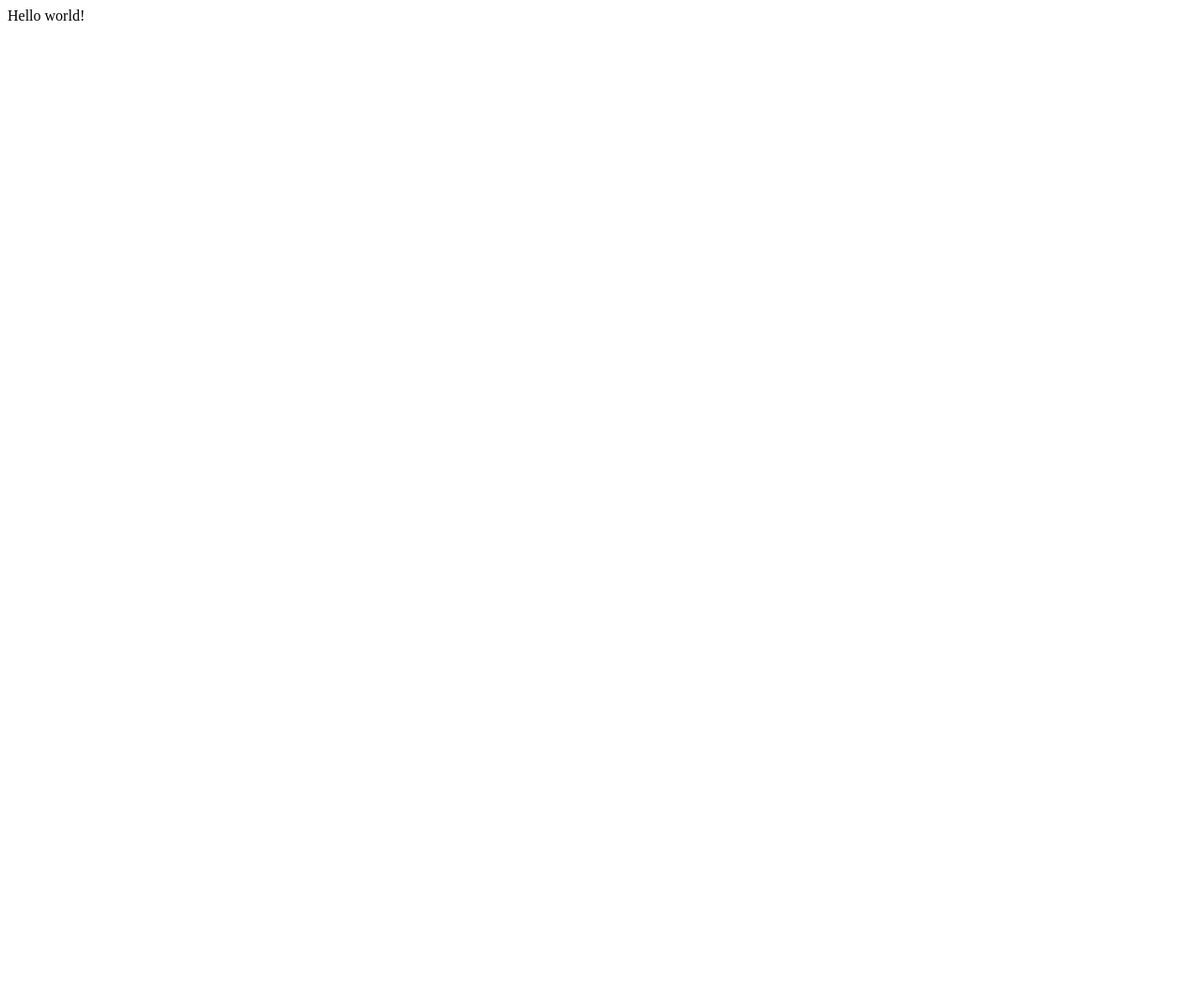
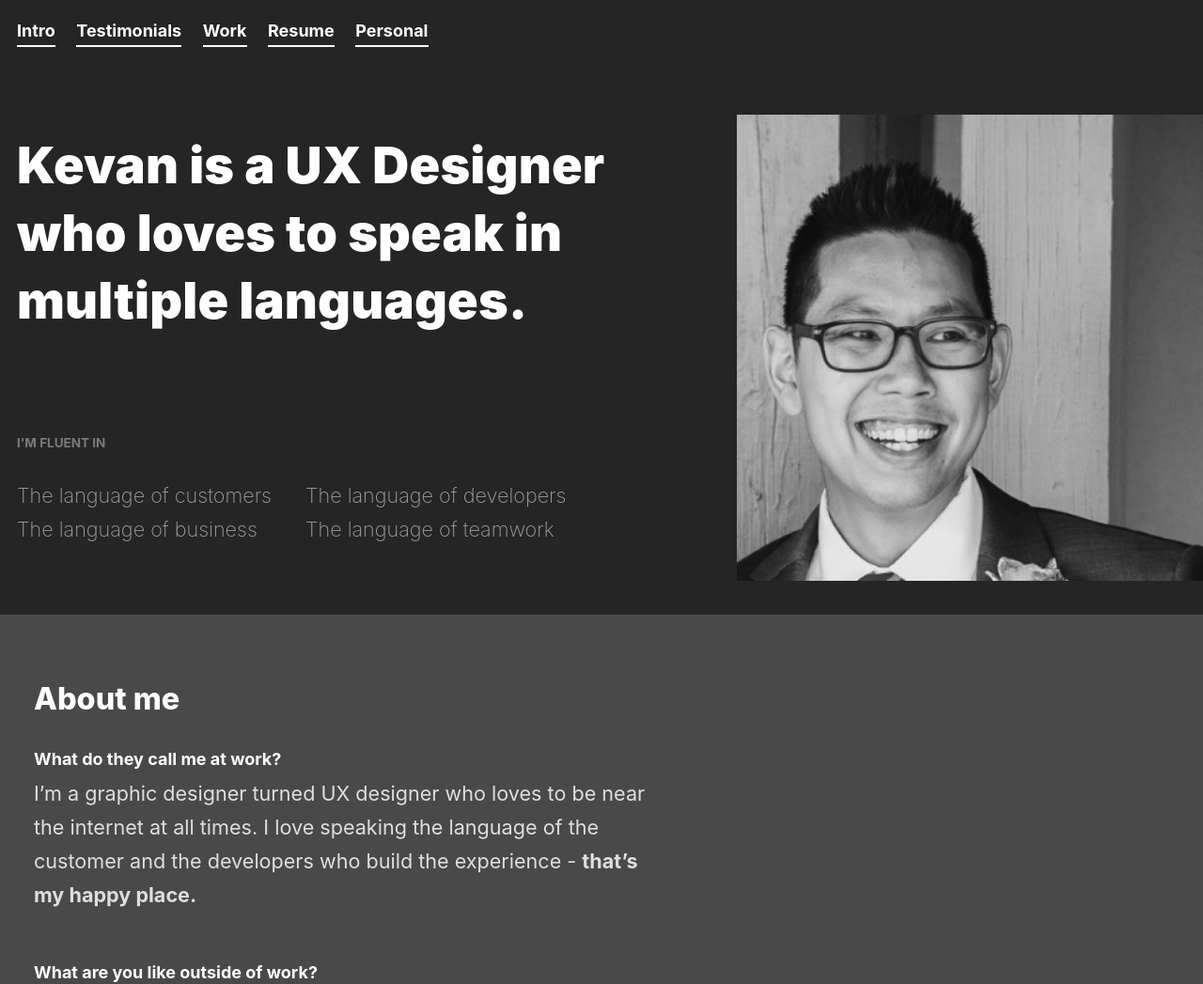
Before and after one commit to mrkevanlin/the-next-senior-product-designer-at-basecamp, a Gatsby site: page / in a window 1280 px wide. Shown: the top 1047 px of the page at 94% size. Before the commit the page ends 800 px from the top, so only its background shows below. Built offline with nearby package versions, Linux system fonts and the light colour scheme; Gatsby itself is replaced by a stand-in of ours.

Commit message:
initial commit

```diff
--- /dev/null
+++ b/gatsby-browser.js
@@ -0,0 +1 @@
+import "./src/styles/global.css"
--- a/gatsby-config.js
+++ b/gatsby-config.js
@@ -5,6 +5,12 @@
  */
 
 module.exports = {
-  /* Your site config here */
-  plugins: [],
+  plugins: [
+    {
+      resolve: `gatsby-plugin-typography`,
+      options: {
+        pathToConfigModule: `src/utils/typography`,
+      },
+    },
+  ],
 }
--- a/package.json
+++ b/package.json
@@ -15,8 +15,12 @@
   },
   "dependencies": {
     "gatsby": "^2.24.67",
+    "gatsby-plugin-anchor-links": "^1.1.1",
+    "gatsby-plugin-typography": "^2.5.13",
     "react": "^16.12.0",
-    "react-dom": "^16.12.0"
+    "react-dom": "^16.12.0",
+    "react-typography": "^0.16.19",
+    "typography": "^0.16.19"
   },
   "devDependencies": {
     "prettier": "2.1.2"
--- /dev/null
+++ b/src/components/Layout.js
@@ -0,0 +1,24 @@
+import React from "react"
+import { Link } from "gatsby"
+
+export default function Layout({children}) {
+   return (
+      <div>
+         <nav className="wrapper flex-container">
+            <Link to="/" >Intro</Link>
+            <Link to="/testimonials/">Testimonials</Link>
+            <Link to="/work/">Work</Link>
+            <Link to="/resume/">Resume</Link>
+            <Link to="/personal/">Personal</Link>
+         </nav>
+         {children}
+         <footer className="wrapper flex-container">
+         <Link to="/" >Intro</Link>
+            <Link to="/testimonials/">Testimonials</Link>
+            <Link to="/work/">Work</Link>
+            <Link to="/resume/">Resume</Link>
+            <Link to="/personal/">Personal</Link>
+         </footer>
+      </div>
+   )
+}
--- /dev/null
+++ b/src/components/home-filmstrip.js
@@ -0,0 +1,22 @@
+import React from "react"
+import Thumb1 from "../images/home-thumb-1.png"
+import Thumb2 from "../images/home-thumb-2.png"
+import Thumb3 from "../images/home-thumb-3.png"
+import Thumb4 from "../images/home-thumb-4.png"
+import Thumb5 from "../images/home-thumb-5.png"
+import Thumb6 from "../images/home-thumb-6.png"
+import Thumb7 from "../images/home-thumb-7.png"
+
+export default function Filmstrip(props) {
+   return (
+      <div class="filmstrip wrapper flex-container">
+         <img src={Thumb1} alt="Homemade pasta drying on rack" />
+         <img src={Thumb2} alt="My wife Holly and I" />
+         <img src={Thumb3} alt="Sourdough bread fresh from the oven" />
+         <img src={Thumb4} alt="Me with a piping bag full of ricotta cheese" />
+         <img src={Thumb5} alt="Pretty dinner plate" />
+         <img src={Thumb6} alt="Me with my boys" />
+         <img src={Thumb7} alt="Pizza that I made" />
+      </div>
+   )
+}
--- /dev/null
+++ b/src/components/promo.js
@@ -0,0 +1,9 @@
+import React from "react"
+
+export default function Promo(props) {
+   return (
+      <section className="section--promo flex-container wrapper">
+         <h1>{props.promoText}</h1>
+      </section>
+   )
+}
--- a/src/pages/index.js
+++ b/src/pages/index.js
@@ -1,5 +1,70 @@
 import React from "react"
+import Layout from "../components/Layout"
+import { Link } from "gatsby"
+import HomeFilmstrip from "../components/home-filmstrip"
+import Promo from "../components/promo"
 
 export default function Home() {
-  return <div>Hello world!</div>
+  return (
+    <Layout>
+      <section className="section--hero wrapper flex-container">
+        <h1>Kevan is a UX Designer who loves to speak in multiple languages.</h1>
+        <div class="hero--details">
+          <h4>I'm fluent in</h4>
+          <section className="section--hero-list wrapper flex-container">
+            <ul>
+              <li>The language of customers</li>
+              <li>The language of business</li>
+            </ul>
+            <ul>
+              <li>The language of developers</li>
+              <li>The language of teamwork</li>
+            </ul>
+          </section>
+        </div>
+        {/* <div className="toc">
+          <p class="descriptor">Jump ahead</p>
+        </div> */}
+      </section>
+
+
+      <section className="grey-background">
+        <section className="section--about-me wrapper">
+          <h2>About me</h2>
+          <h3>What do they call me at work?</h3>
+          <p>I’m a graphic designer turned UX designer who loves to be near the internet at all times. I love speaking the language of the customer and the developers who build the experience - <strong>that’s my happy place.</strong></p>
+
+          <h3>What are you like outside of work?</h3>
+          <p>I am (hopefully) a loving husband to Holly, a fun father to Malakai and Eleos, and a doggy dad to Mr. Beau the English Setter. When I’m not needed to fulfill my familial duties, I am in the kitchen trying out different recipes. My latest endeavour has been baking my own sourdough (I started before this pandemic, I swear). Next up, pavlova. <Link to="/personal/">Learn more about me</Link>.</p>
+
+          <HomeFilmstrip />
+
+          <h3>Who do you work for?</h3>
+          <p>Currently I work for Atlassian. I have been on the same team for 3 years 11 months working on the Atlassian Community (there’s a lot of sweat equity invested there). I was brought on to build out the community and was part of the team that shipped it. Fast forward a few years, and I’ve shipped some neat features, developed an experimentation culture, and create some epic year-end recap videos.</p>
+
+          <p>Atlassian is a great place work. The level of autonomy is amazing. The people that work for Atlassian are smart and talented. My team is an amazing bunch of people that I love to surround myself with. But, as I drift away from getting into the codebase, and move away from customers, and am now in the orbit of what we should work on instead of doing the things we should. I want to go back to my happy place.</p>
+
+          <Link to="work/">See the work</Link>
+
+        </section>
+      </section>
+
+      <Promo promoText="I think Basecamp is my next happy place."></Promo>
+
+      <section className="grey-background">
+        <section className="section--about-basecamp wrapper">
+          <h2>Thought about Basecamp</h2>
+          <h3>Why are you so refreshingly unique?</h3>
+          <p>Especially in this day in age, where design systems are blending together, and features are released to be copied by their competitors (kanban boards anyone?). It’s crucial to stand apart from the rest, but not because of a unique feature but a different point of view of the whole thing. Better to be opinionated and piss some people off, than trying to be all for all people and diluted in the process. I want to be part of a culture that promotes this kind of boldness (and the right way to work).</p>
+
+          <h3>Have you considered diversity of thinking?</h3>
+          <p>The world is not made up of one homogenous brain type that acts and feels in one way. I am a holistic thinker. I think concentrically and not linear, by default. I am a collectivist person not an individualistic person. As the world continues to become more adoptive of remote practices, it’s going to need to include other modes of thought. It should be integrated in the software people use to work together. Lucky for you, you’ve got me to help bridge that gap. Let’s build it together.</p>
+
+          <h3>Have you considered me as an addition?</h3>
+          <p>Help me, help you find the happy place where work gets done and we’re all better for it because we got there without killing ourselves in the process. I want to be part of a company that really considers the individual and how they interact with a team to get stuff done. I hope my addition to Basecamp will only enrichen and embolden the mission of giving a damn. I want to learn from the best and work with the best and the role of Senior Product Designer would allow me this opportunity. </p>
+        </section>
+      </section>
+
+    </Layout>
+  )
 }
--- /dev/null
+++ b/src/styles/global.css
@@ -0,0 +1,195 @@
+body {
+   background: #252525;
+   color: #ffffff;
+}
+
+section {
+   padding: 1rem;
+}
+
+a:link, a:visited {
+   color: #fff;
+}
+
+p {
+   color: #DEDEDE;
+   max-width: 37.5rem;
+   margin-bottom: 3rem;
+   font-size: 1.2rem;
+}
+
+h2 {
+   font-size: 1.8rem;
+   margin-bottom: 2rem;
+   font-weight: 800;
+}
+
+h3 {
+   font-size: 1rem;
+   margin-bottom: 0.5rem;
+}
+
+h4 {
+   font-size: 0.75rem;
+   text-transform: uppercase;
+   color: #797979;
+   margin-bottom: 0.75rem;
+}
+
+.grey-background {
+   background-color:#494949;
+   padding-top: 3rem;
+}
+
+nav {
+   margin-top: 2rem;
+   padding: 1rem 0 0 2rem;
+}
+
+nav a, footer a {
+   margin-right: 1.25rem;
+   font-weight: 700;
+   font-size: 1rem;
+   text-decoration: none;
+   border-bottom: 2px solid #ffffff;
+   white-space: nowrap;
+}
+
+footer {
+   padding: 2rem;
+}
+
+.wrapper {
+   margin:auto;
+   max-width:75rem;
+}
+
+/* Filmstrip */
+.filmstrip {
+   margin: 0 0 2rem 0;
+}
+
+.filmstrip img {
+   width: 100%;
+}
+
+/* Home */
+
+.section--hero {
+   display: flex;
+   justify-content: center;
+   flex-direction: column;
+   height:100%;
+   background-image: url(../images/hero-kevan.png);
+   background-position:right;
+   background-repeat: no-repeat;
+   background-size: contain;
+   margin-top: 4rem;
+   margin-bottom: 2rem;
+   padding-left: 2rem;
+}
+
+.section--hero h1 {
+   max-width: 40rem;
+   font-weight: 900;
+   line-height: 4rem;
+   letter-spacing:0.01rem;
+   font-size: 3rem;
+   margin-bottom: 6rem;
+}
+
+/* .section--hero h2 {
+   font-size: 1.2rem;
+   margin-bottom: 0.5rem;
+} */
+
+.section--hero ul {
+   list-style: none;
+   margin: 0 2rem 0 0;
+}
+
+.section--hero ul li {
+   margin:0;
+   font-size: 1.2rem;
+   font-weight: 200;
+   color:#9F9F9F;
+}
+
+.section--hero-list {
+   padding-left: 0;
+}
+
+@media screen and ( min-width: 600px ) {
+   .filmstrip img {
+      max-width: 8rem;
+   }
+}
+
+
+/* SECTION: Promo
+/* This is meant to be a divider between sections
+/* so as to interject the message that I want to be part
+/* of the consideration to be part of Basecamp
+*/
+
+.section--promo {
+   margin-top: 3rem;
+   margin-bottom: 3rem;
+   padding-left: 1rem;
+}
+
+.section--promo h1 {
+   font-weight:900;
+   background: -webkit-linear-gradient(left,#3566E5, #EC5E5E);
+   background: -webkit-linear-gradient(left, #3566E5 , #EC5E5E);
+   background: -o-linear-gradient(right, #3566E5, #EC5E5E);
+   background: -moz-linear-gradient(right, #3566E5, #EC5E5E);
+   background: linear-gradient(to right, #3566E5 , #EC5E5E);
+   -webkit-background-clip: text;
+   -webkit-text-fill-color: transparent;
+   padding-left: 1rem;
+}
+
+/* .section--promo h1:hover {
+   background: -webkit-linear-gradient(left,#EC5E5E,#3566E5);
+   background: -webkit-linear-gradient(left,#EC5E5E,#3566E5);
+   background: -o-linear-gradient(left,#EC5E5E,#3566E5);
+   background: -moz-linear-gradient(left,#EC5E5E,#3566E5);
+   background: linear-gradient(to right, #EC5E5E , #3566E5);
+   -webkit-background-clip: text;
+   -webkit-text-fill-color: transparent;
+} */
+
+/* MEDIA QUERIES */
+
+/*
+/* Larger than Mobile affected styling
+*/
+
+@media screen and (max-width: 1000px ) {
+   nav a, footer a {
+      margin-right:0.75rem;
+   }
+}
+
+@media screen and (min-width: 640px ) {
+   .flex-container {
+      display: flex;
+   }
+}
+
+/*
+/* Desktop only styling
+*/
+
+@media screen and ( min-width: 75rem ) {
+   .section--hero {
+      padding-left: 1rem;
+   }
+   nav, footer {
+      padding-left: 1rem;
+   }
+   .section--promo h1 {
+      padding-left:0;
+   }
+}
--- /dev/null
+++ b/src/utils/typography.js
@@ -0,0 +1,12 @@
+import Typography from "typography"
+
+const typography = new Typography({
+    baseFontSize: '18px',
+    baseLineHeight: 1.666,
+    headerFontFamily: ['SF Pro Display', 'Helvetica Neue', 'Segoe UI', 'Helvetica', 'Arial', 'sans-serif'],
+    bodyFontFamily: ['SF Pro Display', 'Helvetica Neue', 'Segoe UI', 'Helvetica', 'Arial', 'sans-serif'],
+    includeNormalize: true,
+})
+
+// export const { scale, rhythm, options } = typography
+ export default typography
```
Also changed, not shown: src/pages/personal.js (added, +10 -0 lines), src/pages/testimonials.js (added, +10 -0 lines), src/images/hero-kevan.png (added), src/images/home-thumb-1.png (added), src/images/home-thumb-2.png (added), src/images/home-thumb-3.png (added), src/images/home-thumb-4.png (added), src/images/home-thumb-5.png (added), src/images/home-thumb-6.png (added), src/images/home-thumb-7.png (added), 1 other file.
